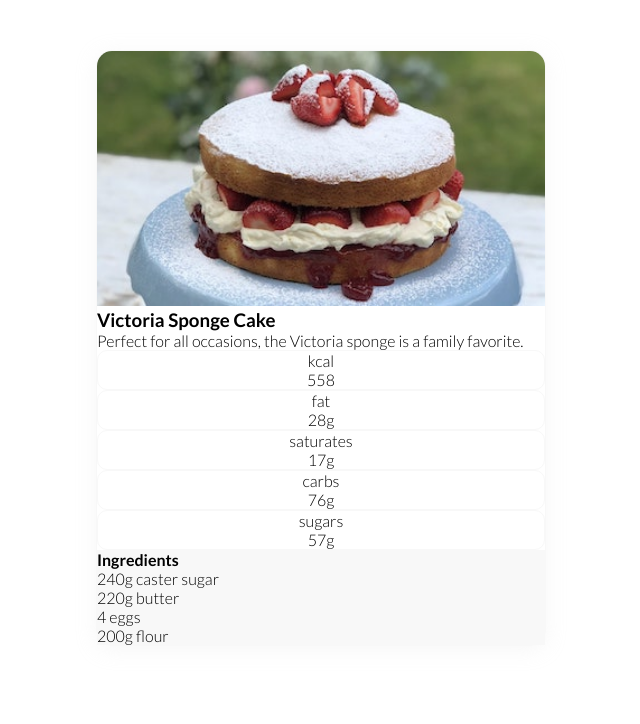
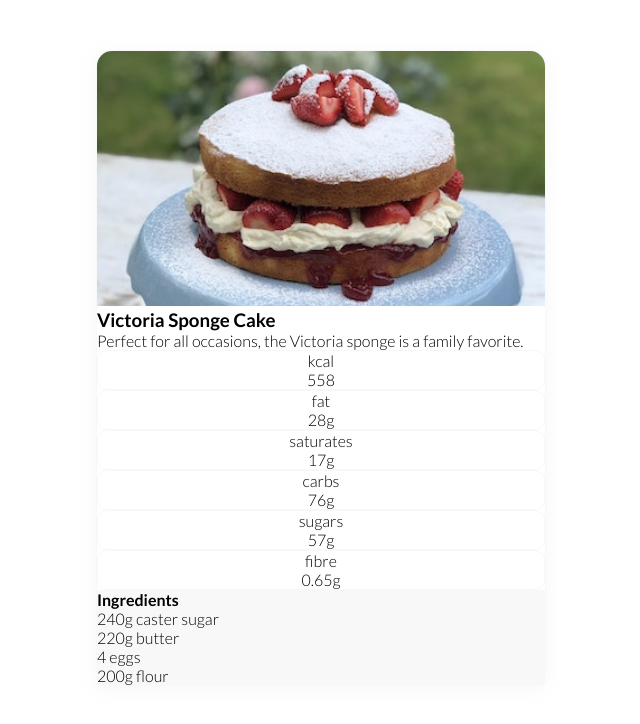
Before and after one commit to lukejohnbrown/styled-components-spacing-system, a Gatsby site: page / in a window 1280 px wide. Shown: the whole page, without its empty margins (319-959 px from the left). Built offline with nearby package versions, Linux system fonts and the light colour scheme; Gatsby itself is replaced by a stand-in of ours.

Commit message:
Add new nutrition item

```diff
--- a/src/components/Nutrition.js
+++ b/src/components/Nutrition.js
@@ -43,7 +43,11 @@ const Nutrition = () => (
       <span>sugars</span>
       <p>57g</p>
     </NutritionItem>
+    <NutritionItem>
+      <span>fibre</span>
+      <p>0.65g</p>
+    </NutritionItem>
   </NutritionWrapper>
-);
+)
 
 export default Nutrition;
```
